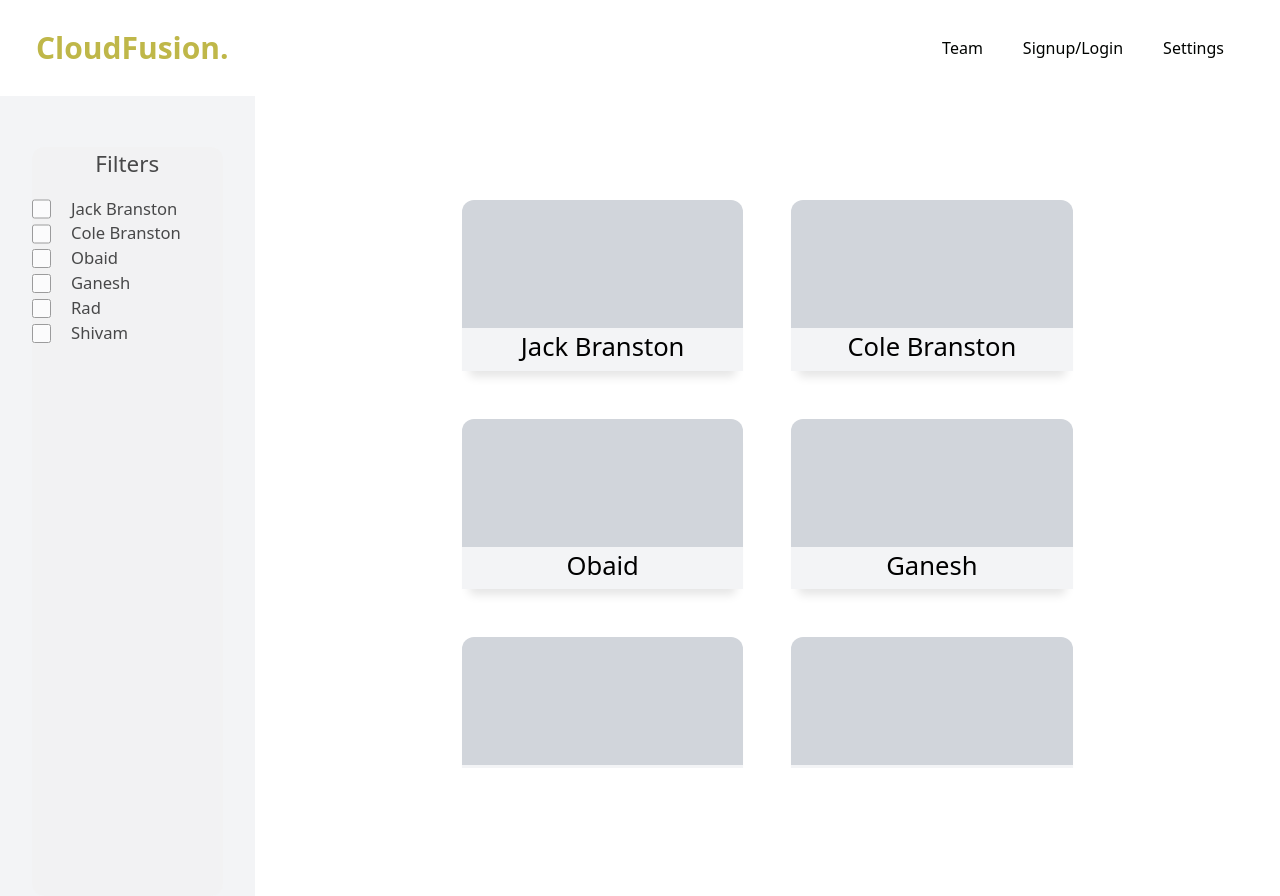
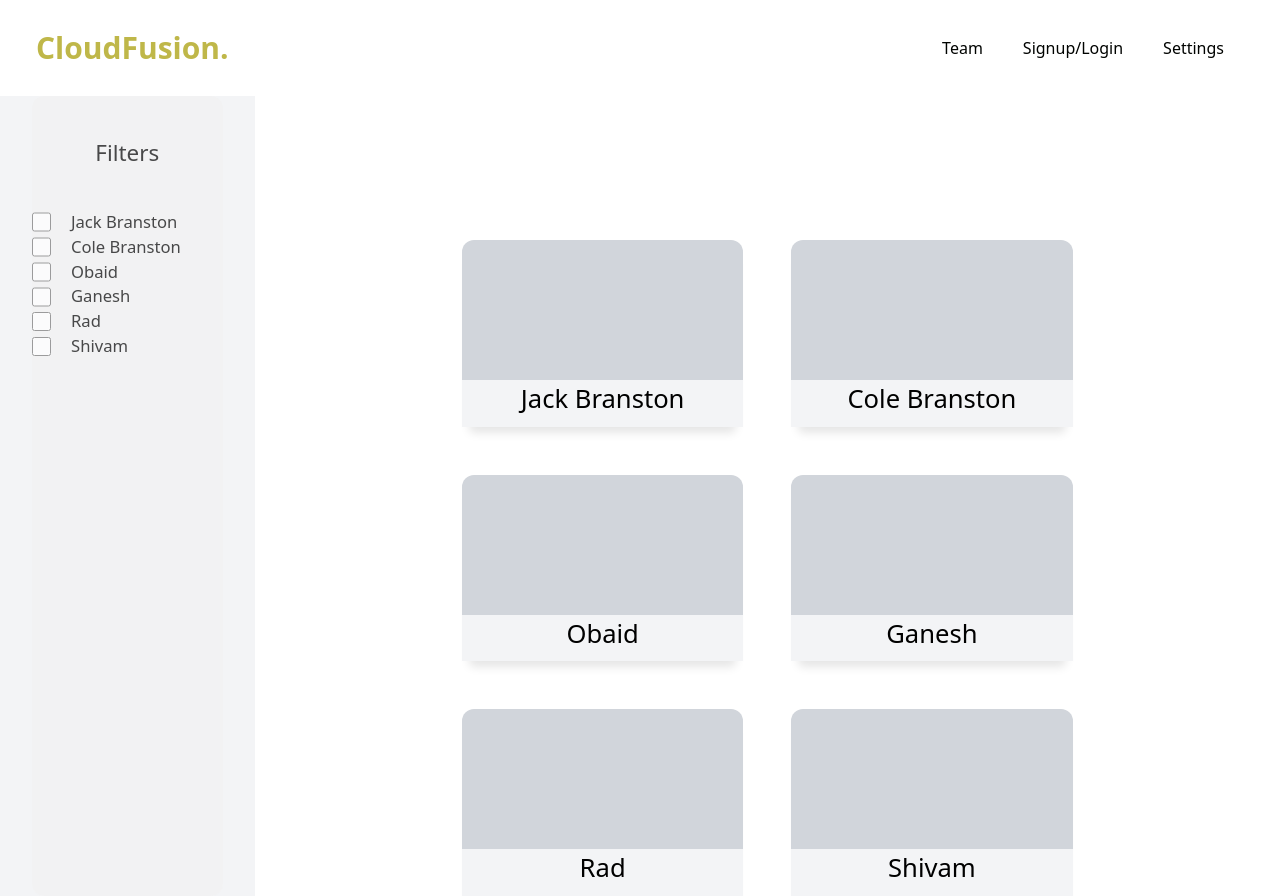
Before and after one commit to ColeBranston/CloudFusion, a React (Create React App) app: page /teams in a window 1280 px wide. Built offline with nearby package versions, Linux system fonts and the light colour scheme.

Commit message:
fixing visuals

```diff
--- a/src/Pages/TeamsPage/TeamsPage.js
+++ b/src/Pages/TeamsPage/TeamsPage.js
@@ -153,12 +153,13 @@ const TeamsPage = () => {
                     <div className="w-1/4 bg-[#F2F2F2]">
                         <button className="flex text-center  mt-[20%] mx-auto" onClick={() => setChosen("N/A")}><HiArrowSmallLeft className="w-[1.75vw] h-[100%] my-auto" /><span className="ml-[5%] text-[1.5vw]">Return</span></button>
                     </div>
-                    <div className="w-[75%] text-center flex-col">
+                    <div className="w-[75%] text-center flex-col overflow-y-scroll">
                         <div className=" h-[50%] w-[80%] mx-auto">
                             {/* Defining the image on the card */}
                             {/* <img className="h-full w-[60%]" src={person.Poster !== "N/A" ? person.Poster: 'https://via.placeholder.com/400'} alt={person.Title}/>
              */}
                         </div>
+
                             <div className="bg-gray-300 text-left rounded-xl mx-auto w-[80%] h-[40%] animate-[flyFromBottom_1s]">
                                 <div className="ml-[10%] mr-[10%] mb-[10%]">
                                     <h2 className="mt-[2%] text-[35px] text-center pt-2">{chosen.Name}</h2>
@@ -178,17 +179,18 @@ const TeamsPage = () => {
                                     </div>
                                 </div>
                             </div>
+
                     </div>
                 </div>
 
             ) : (
                 <div className="w-screen flex h-screen">
                     <div className="flex w-[25%] h-screen bg-gray-100 animate-[flyFromLeft_1s]">
-                        <div className=" mx-auto mt-[20%] rounded-xl justify-center w-3/4 bg-[#F2F2F2] opacity-[0.7]">
-                            <h2 className="text-[1.75vw]">Filters</h2>
+                        <div className=" mx-auto rounded-xl justify-center w-3/4 bg-[#F2F2F2] opacity-[0.7]">
+                            <h2 className="text-[1.75vw] py-10">Filters</h2>
                             <div>
                                 <div className="">
-                                    <div className="flex justify-left pt-4">
+                                    <div className="flex justify-left">
                                         <input type="checkbox" className="size-[1.5vw] my-auto"></input>
                                         <p className="ml-5 justify-left text-[1.3vw]">Jack Branston</p>
                                     </div>
@@ -219,8 +221,8 @@ const TeamsPage = () => {
                     </div>
 
                     {people?.length > 0 ? (
-                        <div className="flex mb-[10%]">
-                            <div className="overflow-y-scroll">
+
+                            <div className="overflow-y-scroll py-10">
                                 <div className='flex h-full w-full justify-center flex-wrap bg-white p-20'>
 
                                     {people.map((person) => (
@@ -228,7 +230,7 @@ const TeamsPage = () => {
                                     ))}
                                 </div>
                             </div>
-                        </div>
+
                     ) : (
 
                         <div className='empty'>
```
Lines whose indentation alone changed are shown as unchanged.
